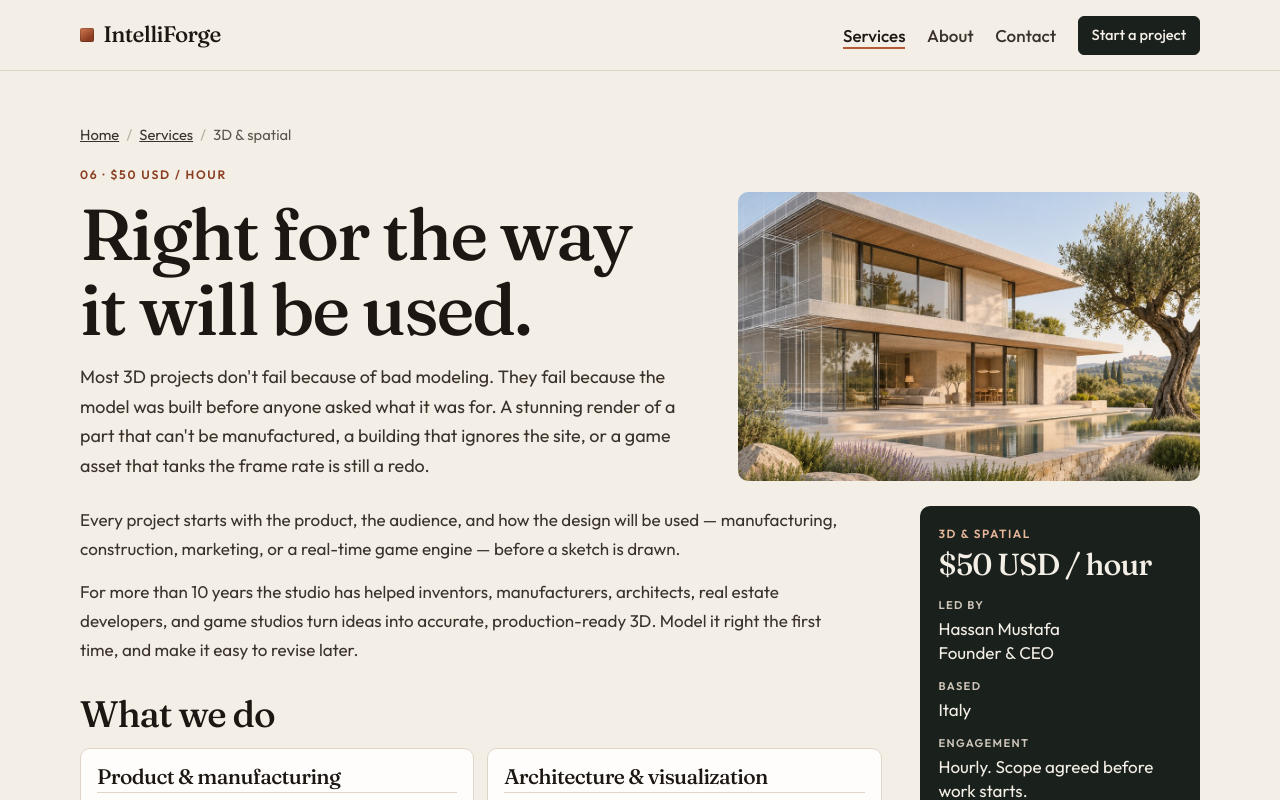
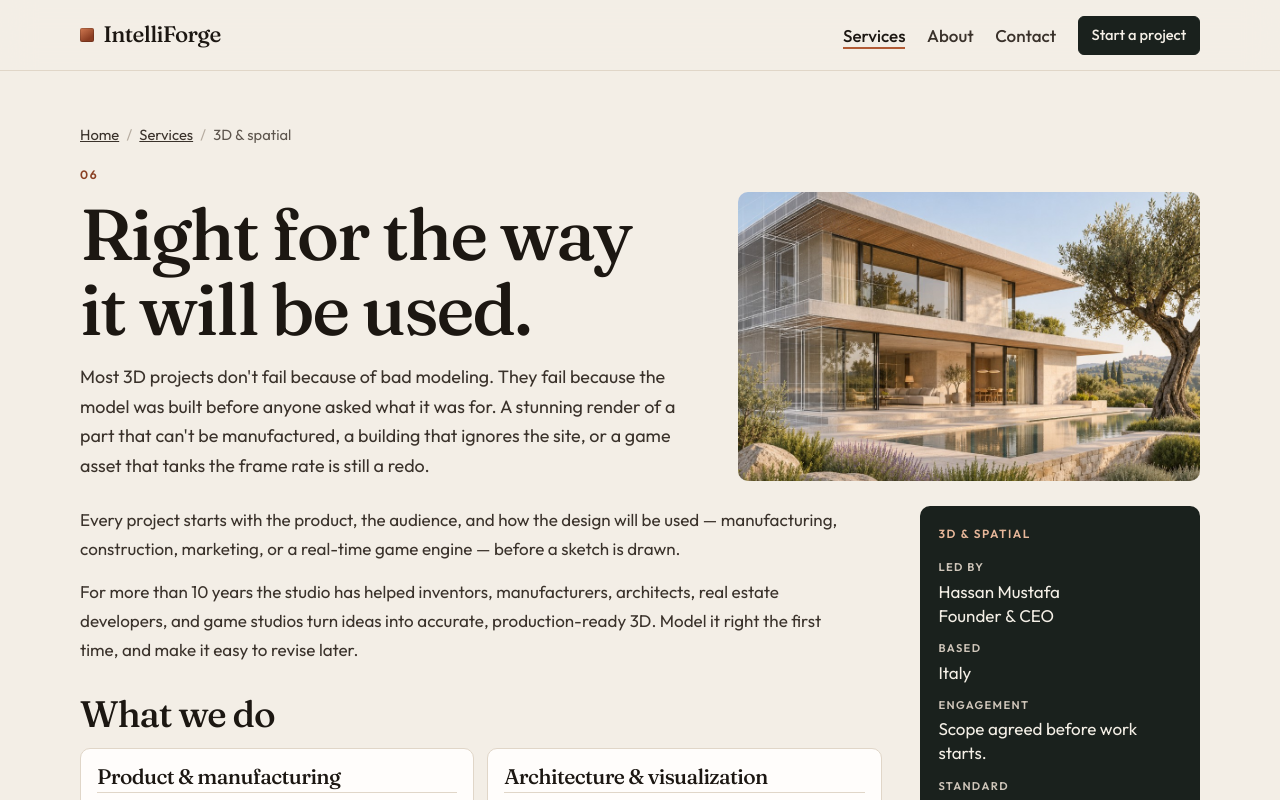
Before and after one commit to footman1025/Italy_IntelliForge, a React (Vite) app: page /services/3d in a window 1280 px wide. Shown: the top 800 px of the page. Built offline with nearby package versions, Linux system fonts and the light colour scheme.

Commit message:
Remove published hourly rates and describe the practices as services.

```diff
--- a/src/components/SkillCard.tsx
+++ b/src/components/SkillCard.tsx
@@ -1,5 +1,5 @@
 import { Link } from "react-router-dom";
-import { hourly, type Service } from "../data/services";
+import { type Service } from "../data/services";
 
 export function SkillCard({ service }: { service: Service }) {
   return (
@@ -17,7 +17,6 @@ export function SkillCard({ service }: { service: Service }) {
         <h3>{service.name}</h3>
         <p>{service.summary}</p>
         <p className="skill-card-foot">
-          <span>{hourly(service.rate)}</span>
           <span aria-hidden="true">View →</span>
         </p>
       </div>
--- a/src/data/services.ts
+++ b/src/data/services.ts
@@ -7,7 +7,6 @@ export type Service = {
   slug: string;
   number: string;
   name: string;
-  rate: number;
   summary: string;
   headline: string;
   lede: string;
@@ -26,7 +25,6 @@ export const services: Service[] = [
     slug: "software",
     number: "01",
     name: "Software",
-    rate: 50,
     image: "/software.png",
     imageAlt: "A laptop dashboard connected to a workflow and a cloud database",
     summary: "Apps, APIs, AI, and the systems around them.",
@@ -74,7 +72,6 @@ export const services: Service[] = [
     slug: "trading",
     number: "02",
     name: "Trading systems",
-    rate: 60,
     image: "/trading.png",
     imageAlt: "A trading desk with live charts and an execution pipeline",
     summary: "Bots, brokers, and execution that holds up live.",
@@ -128,7 +125,6 @@ export const services: Service[] = [
     slug: "design",
     number: "03",
     name: "Brand & motion",
-    rate: 30,
     image: "/design.png",
     imageAlt: "A designer at a desk with a brand identity on the monitor",
     summary: "Identity, product design, print, and video.",
@@ -199,7 +195,6 @@ export const services: Service[] = [
     slug: "automation",
     number: "04",
     name: "Automation",
-    rate: 50,
     image: "/automation.png",
     imageAlt: "A robot moving task cards through an automated workflow",
     summary: "Workflows, CRMs, and AI that save real hours.",
@@ -278,7 +273,6 @@ export const services: Service[] = [
     slug: "cms",
     number: "05",
     name: "Stores & CMS",
-    rate: 40,
     image: "/cms.png",
     imageAlt: "A shopper browsing a store catalog on a tablet",
     summary: "WordPress, Shopify, Webflow, and stores that sell.",
@@ -348,7 +342,6 @@ export const services: Service[] = [
     slug: "3d",
     number: "06",
     name: "3D & spatial",
-    rate: 50,
     image: "/3d.png",
     imageAlt: "A villa shown half as a wireframe model and half as a finished building",
     summary: "CAD, architecture, and real-time engines.",
@@ -401,10 +394,6 @@ export const services: Service[] = [
   },
 ];
 
-export function hourly(rate: number) {
-  return `$${rate} USD / hour`;
-}
-
 export function getService(slug: string | undefined) {
   return services.find((service) => service.slug === slug);
 }
--- a/src/index.css
+++ b/src/index.css
@@ -477,7 +477,7 @@ main {
 
 .skill-card-foot {
   display: flex;
-  justify-content: space-between;
+  justify-content: flex-end;
   gap: 1rem;
   margin-top: auto;
   padding-top: 0.85rem;
@@ -852,20 +852,12 @@ main {
 }
 
 .glance-kicker {
-  margin: 0;
+  margin: 0 0 1rem;
   color: #e7b79a;
   font-size: 0.74rem;
   font-weight: 600;
   letter-spacing: 0.13em;
   text-transform: uppercase;
-}
-
-.glance-rate {
-  margin: 0.35rem 0 1rem;
-  font-family: var(--serif);
-  font-size: 1.9rem;
-  letter-spacing: -0.03em;
-  line-height: 1.05;
 }
 
 .glance dl {
@@ -1211,25 +1203,24 @@ textarea {
   margin-top: 1rem;
 }
 
-.rate-list {
+.service-list {
   list-style: none;
   margin: 0;
   padding: 0;
 }
 
-.rate-list li {
-  display: flex;
-  justify-content: space-between;
-  gap: 1rem;
+.service-list li {
   padding: 0.5rem 0;
   border-bottom: 1px solid var(--line);
 }
 
-.rate-list span {
-  font-family: var(--mono);
-  font-size: 0.72rem;
-  color: var(--muted);
-  white-space: nowrap;
+.service-list a {
+  color: inherit;
+  text-decoration: none;
+}
+
+.service-list a:hover {
+  color: var(--copper-deep);
 }
 
 .side-mail {
--- a/src/pages/About.tsx
+++ b/src/pages/About.tsx
@@ -83,10 +83,6 @@ export function About() {
                 <dt>Recommendations</dt>
                 <dd>{studio.recommendations} from clients</dd>
               </div>
-              <div>
-                <dt>Pricing</dt>
-                <dd>Hourly, in USD, scoped before work starts</dd>
-              </div>
             </dl>
           <div className="prose about-copy">
             <p>
--- a/src/pages/Contact.tsx
+++ b/src/pages/Contact.tsx
@@ -1,7 +1,7 @@
 import { useMemo, useState, type FormEvent } from "react";
 import { Link, useSearchParams } from "react-router-dom";
 import { Breadcrumb } from "../components/Breadcrumb";
-import { hourly, services } from "../data/services";
+import { services } from "../data/services";
 import { studio } from "../studio";
 import { usePage } from "../usePage";
 
@@ -33,8 +33,7 @@ export function Contact() {
       `Name: ${name}`,
       `Email: ${email}`,
       company ? `Company: ${company}` : "",
-      `Practice: ${selected ? selected.name : "Not sure yet"}`,
-      selected ? `Published rate: ${hourly(selected.rate)}` : "",
+      `Service: ${selected ? selected.name : "Not sure yet"}`,
       "",
       message,
     ].filter((line) => line !== "");
@@ -91,7 +90,7 @@ export function Contact() {
                   <option value="">Not sure yet</option>
                   {services.map((service) => (
                     <option key={service.slug} value={service.slug}>
-                      {service.name} · {hourly(service.rate)}
+                      {service.name}
                     </option>
                   ))}
                 </select>
@@ -110,8 +109,7 @@ export function Contact() {
             </div>
             {selected && (
               <p className="form-note">
-                Published rate for {selected.name}: {hourly(selected.rate)}. The scope is
-                agreed before work starts.
+                You’re asking about {selected.name}. The scope is agreed before work starts.
               </p>
             )}
             <button className="button" type="submit">
@@ -135,12 +133,11 @@ export function Contact() {
               </ol>
             </div>
             <div>
-              <h2>Published hourly rates</h2>
-              <ul className="rate-list">
+              <h2>Services</h2>
+              <ul className="service-list">
                 {services.map((service) => (
                   <li key={service.slug}>
                     <Link to={`/services/${service.slug}`}>{service.name}</Link>
-                    <span>{hourly(service.rate)}</span>
                   </li>
                 ))}
               </ul>
--- a/src/pages/Home.tsx
+++ b/src/pages/Home.tsx
@@ -55,7 +55,7 @@ export function Home() {
             ["10+ years", "With growing companies"],
             ["6 practices", "Kept inside one studio"],
             [studio.location, "Founder-led from the start"],
-            ["Hourly", "Scope agreed before work"],
+            ["Services", "From software to 3D"],
           ].map(([title, caption]) => (
             <li key={title}>
               <strong>{title}</strong>
--- a/src/pages/ServiceDetail.tsx
+++ b/src/pages/ServiceDetail.tsx
@@ -1,7 +1,7 @@
 import { Link, useParams } from "react-router-dom";
 import { Breadcrumb } from "../components/Breadcrumb";
 import { CtaBand } from "../components/CtaBand";
-import { getService, hourly, services } from "../data/services";
+import { getService, services } from "../data/services";
 import { studio } from "../studio";
 import { usePage } from "../usePage";
 import { NotFound } from "./NotFound";
@@ -12,7 +12,7 @@ export function ServiceDetail() {
 
   usePage(
     service ? `${service.name} · IntelliForge` : "Not found · IntelliForge",
-    service ? `${service.headline} ${service.summary} ${hourly(service.rate)}.` : "Page not found.",
+    service ? `${service.headline} ${service.summary}` : "Page not found.",
   );
 
   if (!service) return <NotFound />;
@@ -36,9 +36,7 @@ export function ServiceDetail() {
                 { label: service.name },
               ]}
             />
-            <p className="eyebrow">
-              {service.number} · {hourly(service.rate)}
-            </p>
+            <p className="eyebrow">{service.number}</p>
             <h1>{service.headline}</h1>
             <p className="lede">{service.lede}</p>
           </div>
@@ -63,7 +61,6 @@ export function ServiceDetail() {
 
           <aside className="glance" aria-label="Engagement details">
             <p className="glance-kicker">{service.name}</p>
-            <p className="glance-rate">{hourly(service.rate)}</p>
             <dl>
               <div>
                 <dt>Led by</dt>
@@ -79,7 +76,7 @@ export function ServiceDetail() {
               </div>
               <div>
                 <dt>Engagement</dt>
-                <dd>Hourly. Scope agreed before work starts.</dd>
+                <dd>Scope agreed before work starts.</dd>
               </div>
               <div>
                 <dt>Standard</dt>
--- a/src/pages/Services.tsx
+++ b/src/pages/Services.tsx
@@ -7,7 +7,7 @@ import { usePage } from "../usePage";
 export function Services() {
   usePage(
     "Services · IntelliForge",
-    "Six IntelliForge practices: software, trading systems, brand and video, automation, stores and CMS, and 3D. Hourly rates in USD.",
+    "Six IntelliForge services: software, trading systems, brand and video, automation, stores and CMS, and 3D.",
   );
 
   return (
```
